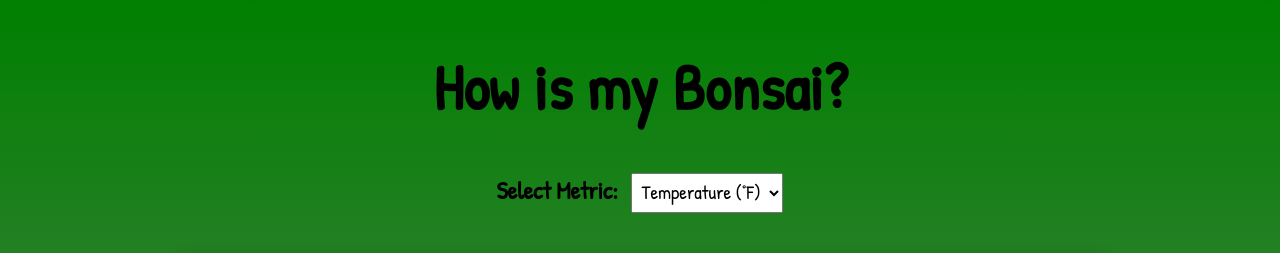
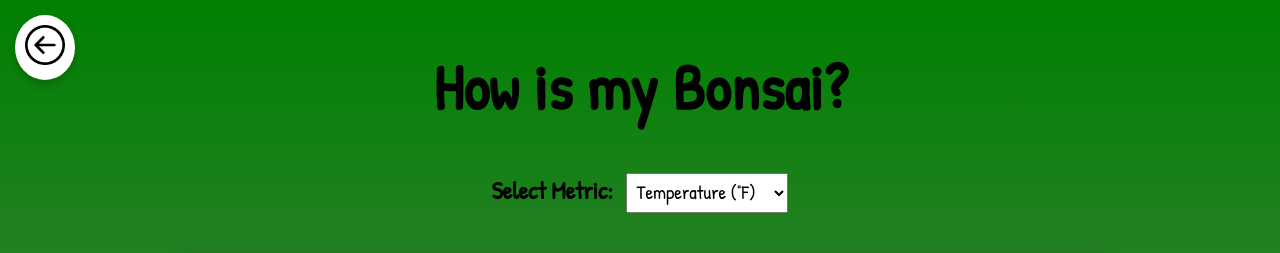
Before and after one commit to Shadowkj1/MamasGarden, a Flask app: page /plant in a window 1280 px wide. Shown: the top 253 px of the page. Run offline with Flask 3, Linux system fonts and the light colour scheme; data that the repository does not hold is empty.

Commit message:
back button route

```diff
--- a/static/water.css
+++ b/static/water.css
@@ -78,3 +78,27 @@
     font-size: 2rem;
     color: black;
 }
+
+/* Back to Dashboard Button */
+.back-button {
+    position: fixed;
+    top: 15px;
+    left: 15px;
+    background: white;
+    padding: 10px;
+    border-radius: 50%;
+    box-shadow: 0 4px 8px rgba(0, 0, 0, 0.2);
+    transition: transform 0.2s ease-in-out;
+    z-index: 1000;
+}
+
+.back-button img {
+    width: 40px;
+    height: 40px;
+}
+
+/* Hover Effect */
+.back-button:hover {
+    transform: scale(1.1);
+    background-color: #f0f0f0;
+}
--- a/templates/plant.html
+++ b/templates/plant.html
@@ -11,6 +11,11 @@
 </head>
 <body>
 
+    <!-- Back to Dashboard Button -->
+    <a href="{{ url_for('dashboard') }}" class="back-button">
+        <img src="{{ url_for('static', filename='images/back-icon.png') }}" alt="Back to Dashboard">
+    </a>
+
     <h1 style="color: black; font-size: 4rem; text-align: center;">How is my Bonsai?</h1>
 
     <!-- Dropdown to Select Graph Type -->
@@ -18,9 +23,9 @@
     <select id="graphType">
         <option value="temperatureF">Temperature (°F)</option>
         <option value="humidity">Humidity (%)</option>
-        <option value="light">Light Level</option>
-        <option value="moisture">Moisture Level</option>
-        <option value="waterLevel">Water Level</option>
+        <option value="light">Light Level (Lux)</option>
+        <option value="moisture">Moisture Level (%)</option>
+        <option value="waterLevel">Water Level (cm)</option>
     </select>
 
     <!-- Graph Section -->
```
Also changed, not shown: static/images/back-icon.png (added).
